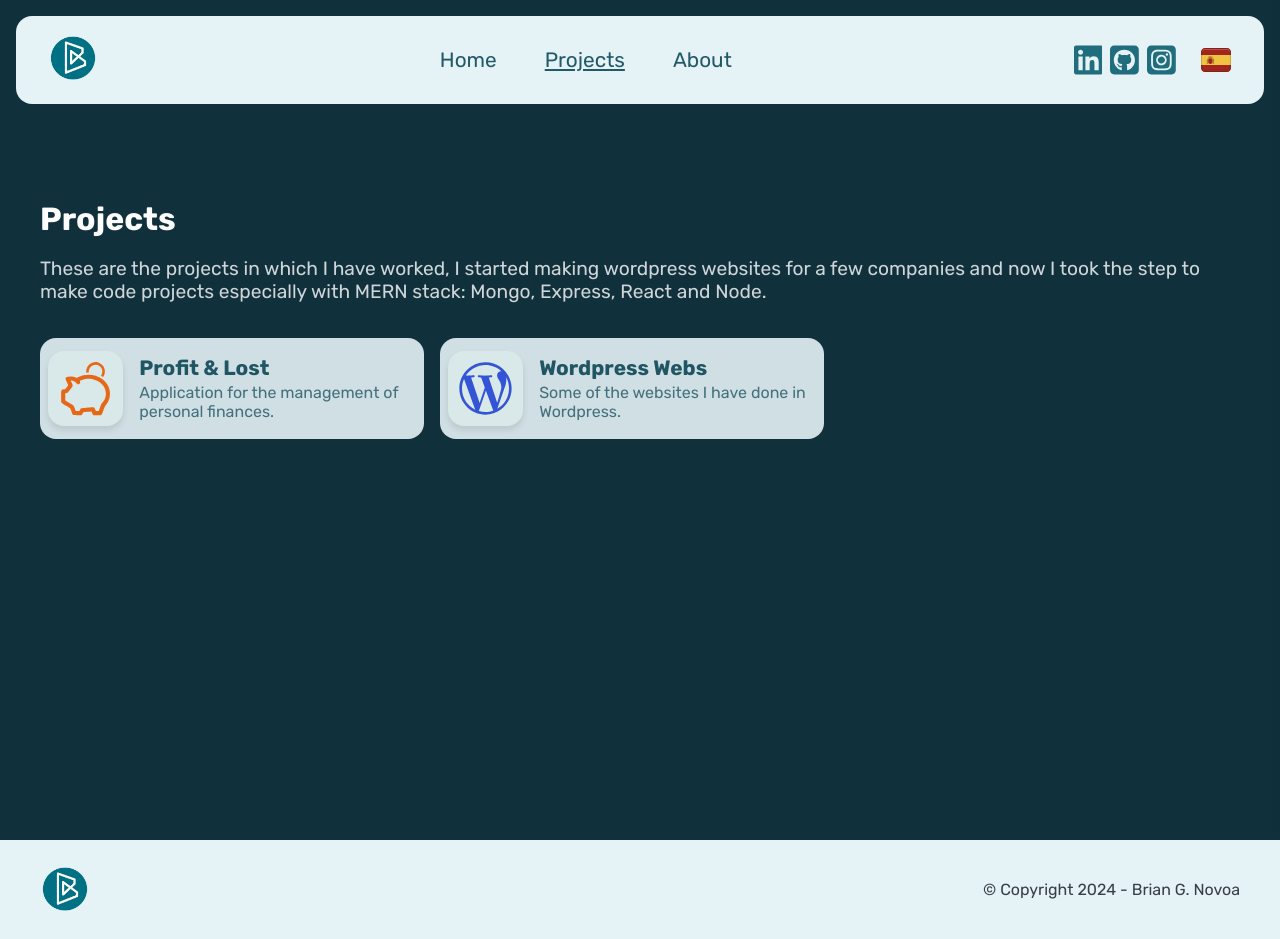
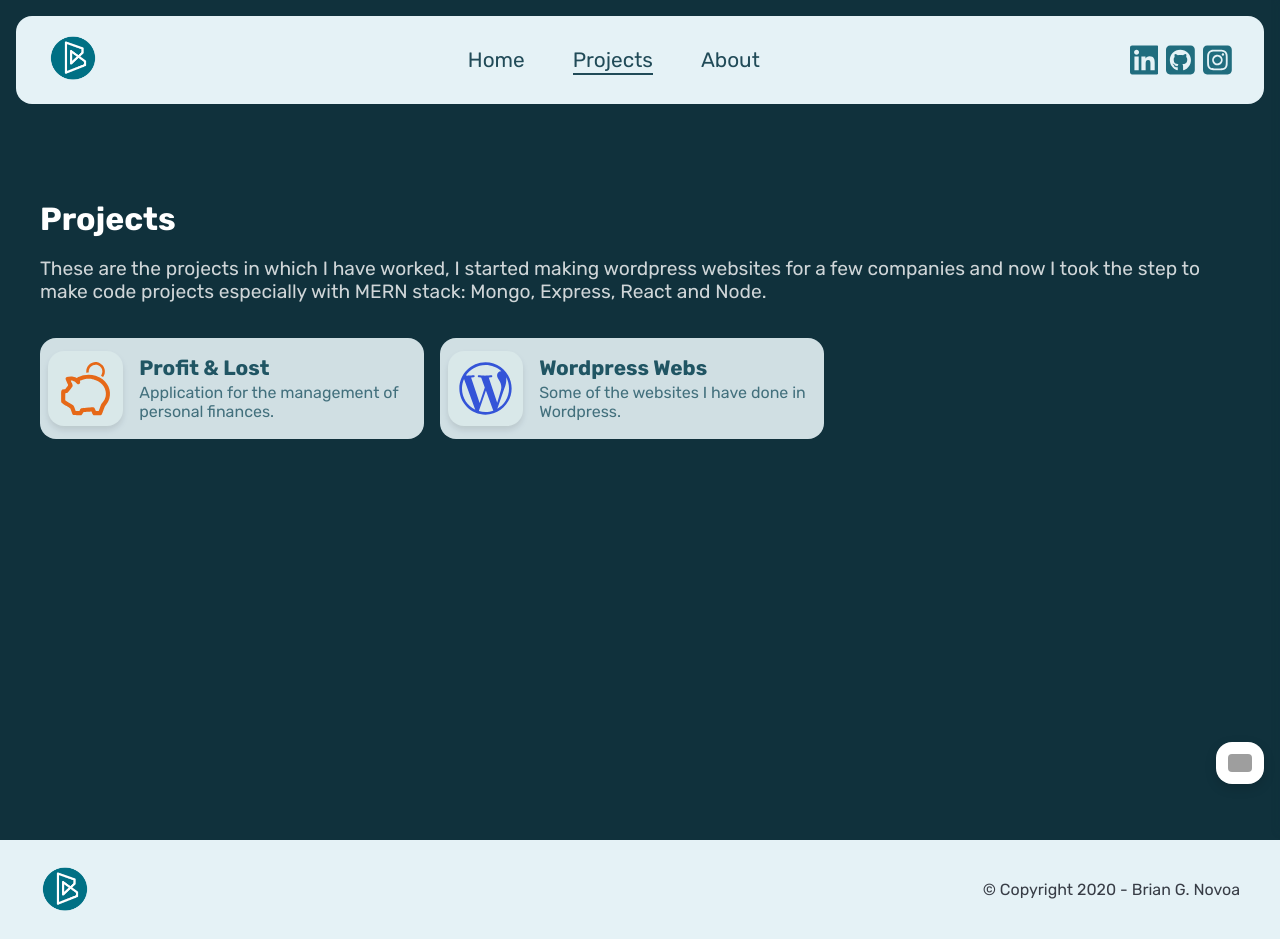
Before and after one commit to brianglezn/brian-novoa.com, a React (Vite) app: page /projects in a window 1280 px wide. Built offline with nearby package versions, Linux system fonts and the light colour scheme; grey boxes are pictures that could not be loaded.

Commit message:
Cambio de idioma con LanguageSelector
+Mejora de animaciones Header
+Actualizacion de CV

```diff
--- a/src/components/Footer.tsx
+++ b/src/components/Footer.tsx
@@ -1,12 +1,11 @@
 import './Footer.scss'
 
 export default function Footer() {
-    const currentYear = new Date().getFullYear();
 
     return (
         <footer>
             <img src="/logo.png" alt="logo" className='logo' />
-            <p>© Copyright {currentYear} - Brian G. Novoa </p>
+            <p>© Copyright 2020 - Brian G. Novoa </p>
         </footer>
     )
 }
--- a/src/components/Header.scss
+++ b/src/components/Header.scss
@@ -36,6 +36,36 @@ header {
         li {
           display: inline-block;
           font-size: 1.3rem;
+
+          a {
+            position: relative;
+            color: $primary_color-900;
+            text-decoration: none;
+            padding: 0.2rem 0;
+
+            &::after {
+              content: '';
+              position: absolute;
+              bottom: 0;
+              left: 0;
+              width: 0;
+              height: 2px;
+              background-color: $primary_color-900;
+              transition: width 0.3s ease-in-out;
+            }
+
+            &.active::after {
+              width: 100%;
+            }
+
+            &:hover::after {
+              width: 100%;
+            }
+          }
+        }
+
+        &:hover a.active:not(:hover)::after {
+          width: 0;
         }
       }
     }
@@ -128,14 +158,35 @@ header {
       li {
         display: inline-block;
         font-size: 2rem;
-      }
 
-      a {
-        color: $primary_color-900;
-        text-decoration: none;
+        a {
+          position: relative;
+          color: $primary_color-900;
+          text-decoration: none;
+          padding: 0.2rem 0;
 
-        &:hover {
-          text-decoration: underline;
+          &::after {
+            content: '';
+            position: absolute;
+            bottom: 0;
+            left: 0;
+            width: 0;
+            height: 2px;
+            background-color: $primary_color-900;
+            transition: width 0.3s ease-in-out;
+          }
+
+          &.active::after {
+            width: 100%;
+          }
+
+          &:hover::after {
+            width: 100%;
+          }
+        }
+
+        &:hover a.active:not(:hover)::after {
+          width: 0;
         }
       }
     }
--- a/src/components/Header.tsx
+++ b/src/components/Header.tsx
@@ -2,8 +2,6 @@ import { useState, useEffect } from 'react';
 import { useTranslation } from 'react-i18next';
 
 import './Header.scss';
-import ESflag from '../assets/flags/ES_flag.svg'
-import ENflag from '../assets/flags/EN_flag.svg'
 import IconLinkedin from './icons/IconLinkedin';
 import IconGitHub from './icons/IconGitHub';
 import IconInstagram from './icons/IconInstagram';
@@ -11,11 +9,7 @@ import IconBarsSolid from './icons/IconBarsSolid';
 import IconXClose from './icons/IconXClose';
 
 export default function Header() {
-    const { t, i18n } = useTranslation();
-
-    const changeLanguage = (lng: string) => {
-        i18n.changeLanguage(lng);
-    };
+    const { t } = useTranslation();
 
     const [sidebarOpen, setSidebarOpen] = useState(false);
     const [activeLink, setActiveLink] = useState(window.location.pathname);
@@ -89,12 +83,6 @@ export default function Header() {
                         <a href="https://www.linkedin.com/in/brianglezn/" target="_blank" rel="noopener noreferrer"><IconLinkedin /></a>
                         <a href="https://github.com/brianglezn/" target="_blank" rel="noopener noreferrer"><IconGitHub /></a>
                         <a href="https://www.instagram.com/dev_brianglezn" target="_blank" rel="noopener noreferrer"><IconInstagram /></a>
-                        <img
-                            src={i18n.language === 'en' ? ENflag : ESflag}
-                            alt={i18n.language === 'en' ? 'English' : 'Español'}
-                            onClick={() => changeLanguage(i18n.language === 'en' ? 'es' : 'en')}
-                            className="language-icon"
-                        />
                     </div>
 
                     <div className="headerMobile custom-icons" onClick={toggleSidebar}><IconBarsSolid /></div>
@@ -122,12 +110,6 @@ export default function Header() {
                         <a href="https://www.linkedin.com/in/brianglezn/" target="_blank" rel="noopener noreferrer"><IconLinkedin /></a>
                         <a href="https://github.com/brianglezn/" target="_blank" rel="noopener noreferrer"><IconGitHub /></a>
                         <a href="https://www.instagram.com/brinovoa_dev" target="_blank" rel="noopener noreferrer"><IconInstagram /></a>
-                        <img
-                            src={i18n.language === 'en' ? ENflag : ESflag}
-                            alt={i18n.language === 'en' ? 'English' : 'Español'}
-                            onClick={() => changeLanguage(i18n.language === 'en' ? 'es' : 'en')}
-                            className="language-icon"
-                        />
                     </div>
                 </nav>
 
--- /dev/null
+++ b/src/components/LanguageSelector.scss
@@ -0,0 +1,36 @@
+@import '../../variables';
+
+.language-selector {
+    position: fixed;
+    bottom: 16px;
+    right: 16px;
+    z-index: 1100;
+
+    button {
+        padding: 12px;
+        border-radius: 16px;
+        background-color: white;
+        border: none;
+        cursor: pointer;
+        box-shadow: 0 4px 12px rgba(0, 0, 0, 0.15);
+        transition: all 0.3s ease;
+
+        &:hover {
+            transform: translateY(-2px);
+            box-shadow: 0 6px 16px rgba(0, 0, 0, 0.2);
+            background-color: $primary_color-light;
+        }
+
+        img {
+            width: 24px;
+            height: auto;
+            border-radius: 4px;
+            display: block;
+        }
+    }
+
+    @media (max-width: 600px) {
+        bottom: 24px;
+        right: 24px;
+    }
+}
--- /dev/null
+++ b/src/components/LanguageSelector.tsx
@@ -0,0 +1,42 @@
+import { useState, useEffect } from 'react';
+import { useTranslation } from 'react-i18next';
+
+import './LanguageSelector.scss';
+
+export default function LanguageSelector() {
+    const { t, i18n } = useTranslation();
+    const [currentLanguage, setCurrentLanguage] = useState(() => {
+        const i18nextLng = localStorage.getItem('i18nextLng') || 'en';
+        return i18nextLng.startsWith('es') ? 'es' : 'en';
+    });
+
+    useEffect(() => {
+        const handleLanguageChange = () => {
+            const i18nextLng = localStorage.getItem('i18nextLng') || 'en';
+            setCurrentLanguage(i18nextLng.startsWith('es') ? 'es' : 'en');
+        };
+
+        window.addEventListener('languagechange', handleLanguageChange);
+        return () => window.removeEventListener('languagechange', handleLanguageChange);
+    }, []);
+
+    const toggleLanguage = () => {
+        const newLang = currentLanguage === 'en' ? 'es' : 'en';
+        setCurrentLanguage(newLang);
+        i18n.changeLanguage(newLang);
+    };
+
+    return (
+        <div className="language-selector">
+            <button
+                onClick={toggleLanguage}
+                title={t(`home.header.language.${currentLanguage === 'en' ? 'es' : 'en'}`)}
+            >
+                <img
+                    src={`https://raw.githubusercontent.com/lipis/flag-icons/main/flags/4x3/${currentLanguage === 'en' ? 'us' : 'es'}.svg`}
+                    alt={t(`home.header.language.${currentLanguage}`)}
+                />
+            </button>
+        </div>
+    );
+}
--- a/src/pages/About.tsx
+++ b/src/pages/About.tsx
@@ -4,6 +4,7 @@ import { useTranslation } from 'react-i18next';
 import './About.scss';
 import Footer from '../components/Footer';
 import Header from '../components/Header';
+import LanguageSelector from '../components/LanguageSelector';
 import IconReact from '../components/icons/IconReact';
 import IconJavaScript from '../components/icons/IconJavaScript';
 import IconTypescript from '../components/icons/IconTypescript';
@@ -160,6 +161,7 @@ export default function About() {
 
   return (
     <>
+      <LanguageSelector />
       <Header />
       <section className='about'>
         <section className='aboutMain'>
--- a/src/pages/Home.tsx
+++ b/src/pages/Home.tsx
@@ -3,6 +3,7 @@ import { useTranslation } from 'react-i18next';
 import './Home.scss';
 import Footer from '../components/Footer';
 import Header from '../components/Header';
+import LanguageSelector from '../components/LanguageSelector';
 
 import ProjectItem from '../components/ProjectItem';
 import IconLinkedin from '../components/icons/IconLinkedin';
@@ -20,6 +21,7 @@ export default function Home() {
 
     return (
         <>
+            <LanguageSelector />
             <Header />
             <section className='home'>
 
--- a/src/pages/ProjectPage.tsx
+++ b/src/pages/ProjectPage.tsx
@@ -4,6 +4,7 @@ import { useTranslation } from 'react-i18next';
 import './ProjectPage.scss';
 import Footer from '../components/Footer';
 import Header from '../components/Header';
+import LanguageSelector from '../components/LanguageSelector';
 
 import MainProfitLost from '../assets/projects/PL/profit-lost.com.png';
 import LogoProfitLost from '../assets/projects/PL/logoPL.svg';
@@ -148,6 +149,7 @@ export default function ProjectPage() {
 
     return (
         <>
+            <LanguageSelector />
             <Header />
             <section className='projectsPage'>
                 <main className='projectsPageMain'>
--- a/src/pages/Projects.tsx
+++ b/src/pages/Projects.tsx
@@ -1,9 +1,12 @@
 import { useTranslation } from 'react-i18next';
 
 import './Projects.scss'
+
 import Footer from '../components/Footer'
 import Header from '../components/Header'
 import ProjectItem from '../components/ProjectItem'
+import LanguageSelector from '../components/LanguageSelector';
+
 import logoPL from '../assets/projects/PL/logoPL.svg';
 import logoWordpress from '../assets/projects/WP/logoWordpress.svg';
 // import logoTCHR from '../assets/projects/TalentControlHR/logoTCHR.png';
@@ -13,6 +16,7 @@ export default function Projects() {
     const { t } = useTranslation();
     return (
         <>
+            <LanguageSelector />
             <Header />
             <section className='projects'>
                 <div>
```
Also changed, not shown: 2 other files (tests, documents, lock files or other folders).
